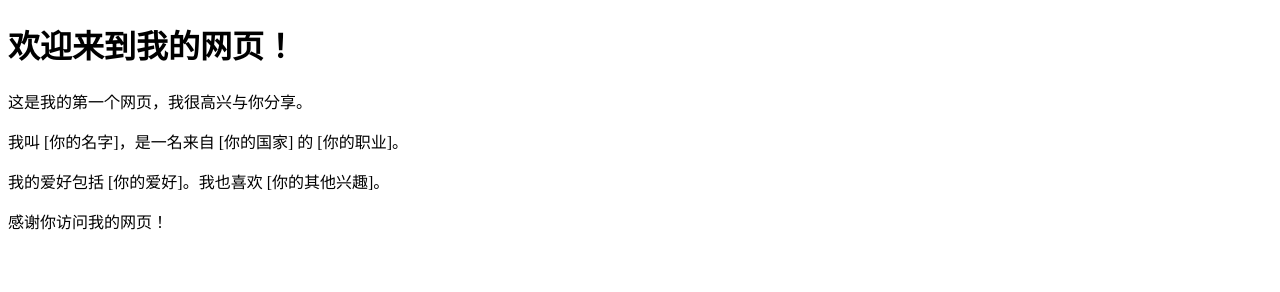
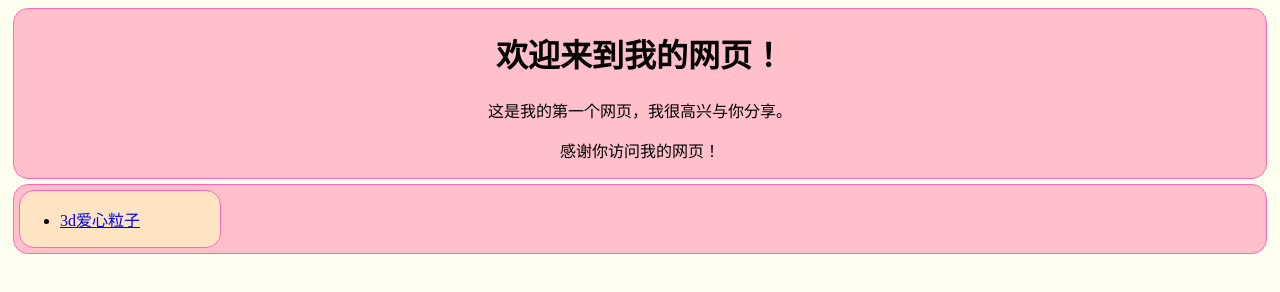
Before and after one commit to clock-pro/clock, a plain HTML site: page index.html in a window 1280 px wide. Drawn offline with Linux system fonts and the light colour scheme.

Commit message:
Add files via upload

```diff
--- /dev/null
+++ b/file/css/div.css
@@ -0,0 +1,34 @@
+.body{
+    background-color: ivory;
+}
+
+.healder{
+    text-align: center;
+    background-color: pink;
+}
+
+.healder,.ul-container,.ul-nav-one,.ul-nav-two{
+    border:1px solid hotpink;
+    border-radius: 15px;
+    box-shadow: 10px;
+    background-color: pink;
+    margin: 5px;
+}
+
+.ul-container{
+    display: flex;
+    gap: 5px;
+}
+
+.ul-nav-one,.ul-nav-two{
+    background-color: bisque;
+    width: 200px;
+    height: auto;
+    gap: 10px;
+    display: flex;
+    justify-content: space-between;
+}
+
+nav{
+    margin: 5px 0;
+}
--- a/index.html
+++ b/index.html
@@ -2,12 +2,25 @@
   <html>
   <head>
     <title>我的第一个网页</title>
+    <link rel="stylesheet" type="text/css" href="./file/css/div.css">
   </head>
-  <body>
-    <h1>欢迎来到我的网页！</h1>
-    <p>这是我的第一个网页，我很高兴与你分享。</p>
-    <p>我叫 [你的名字]，是一名来自 [你的国家] 的 [你的职业]。</p>
-    <p>我的爱好包括 [你的爱好]。我也喜欢 [你的其他兴趣]。</p>
-    <p>感谢你访问我的网页！</p>
+  <body class="body">
+    <div class="healder">
+      <h1>欢迎来到我的网页！</h1>
+      <p>这是我的第一个网页，我很高兴与你分享。</p>
+      <p>感谢你访问我的网页！</p>
+    </div>
+    <div class="ul-container">
+      <nav class="ul-nav-one">
+        <ul>
+        <li><a href="./file/html/3d.html" target="_blank">3d爱心粒子</a></li>
+      </ul>
+      </nav>
+      <!-- <nav class="ul-nav-two">
+        <ul>
+          <li><a href="./file/exe/msvcr100d-dll.7z" download>c/c++所需要的文件</a></li>
+        </ul>
+      </nav> -->
+    </div>
   </body>
 </html>
```
Also changed, not shown: file/html/3d.html (added, +64 -0 lines), 3 other files.
